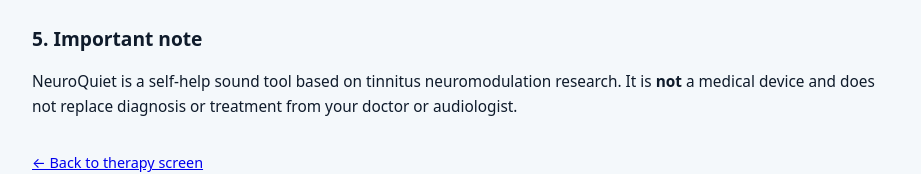
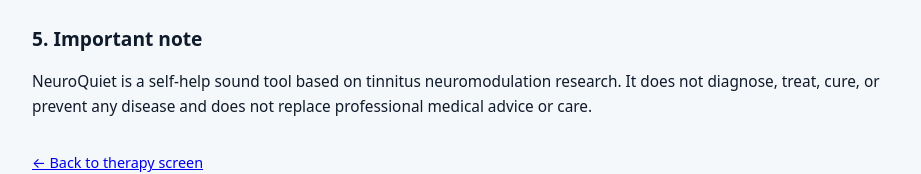
Before and after one commit to danyaffa/CalmTinnitus, a Next.js app: page /info in a window 1280 px wide. Shown: the part 1067-1241 px from the top of the page, without its empty margins (178-1099 px from the left). Built offline with nearby package versions, Linux system fonts and the light colour scheme; no server answers.

Commit message:
Update page.tsx

```diff
--- a/app/info/page.tsx
+++ b/app/info/page.tsx
@@ -1,4 +1,5 @@
 // /app/info/page.tsx
+"use client";
 
 import Link from "next/link";
 
@@ -100,8 +101,8 @@
         <h2>5. Important note</h2>
         <p>
           NeuroQuiet is a self-help sound tool based on tinnitus neuromodulation
-          research. It is <strong>not</strong> a medical device and does not
-          replace diagnosis or treatment from your doctor or audiologist.
+          research. It does not diagnose, treat, cure, or prevent any disease
+          and does not replace professional medical advice or care.
         </p>
       </section>
 
```
